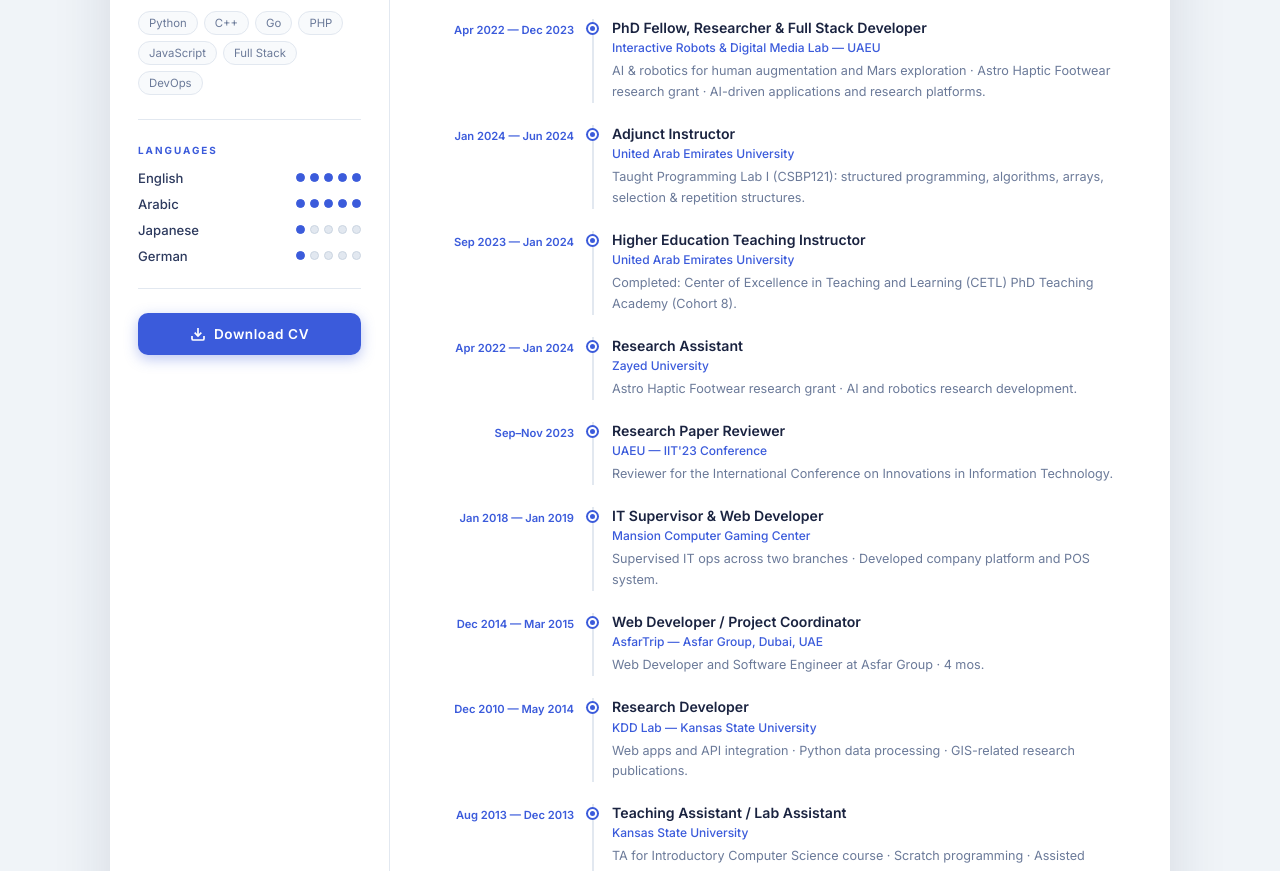
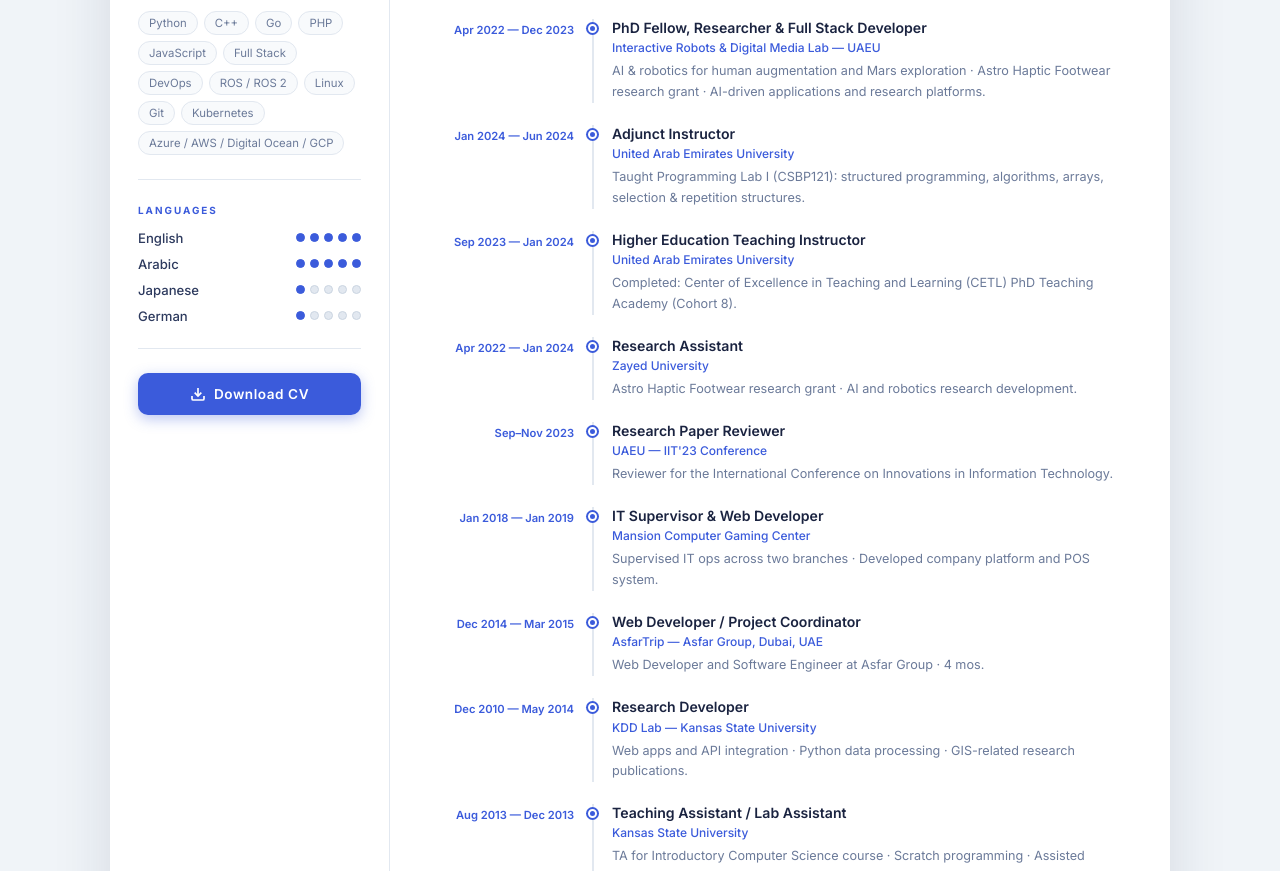
Before and after one commit to Moe-Nurtech/Resume, a plain HTML site: page index.html in a window 1280 px wide. Shown: the part 935-1806 px from the top of the page. Drawn offline with nearby package versions, Linux system fonts and the light colour scheme.

Commit message:
update 2

```diff
--- a/index.html
+++ b/index.html
@@ -490,6 +490,7 @@ body {
       <div class="tags">
         <span class="tag">Python</span><span class="tag">C++</span><span class="tag">Go</span>
         <span class="tag">PHP</span><span class="tag">JavaScript</span><span class="tag">Full Stack</span><span class="tag">DevOps</span>
+		<span class="tag">ROS / ROS 2</span><span class="tag">Linux</span><span class="tag">Git</span><span class="tag">Kubernetes</span><span class="tag">Azure / AWS / Digital Ocean / GCP</span>
       </div>
     </div>
 
```
Also changed, not shown: 1 other file.
